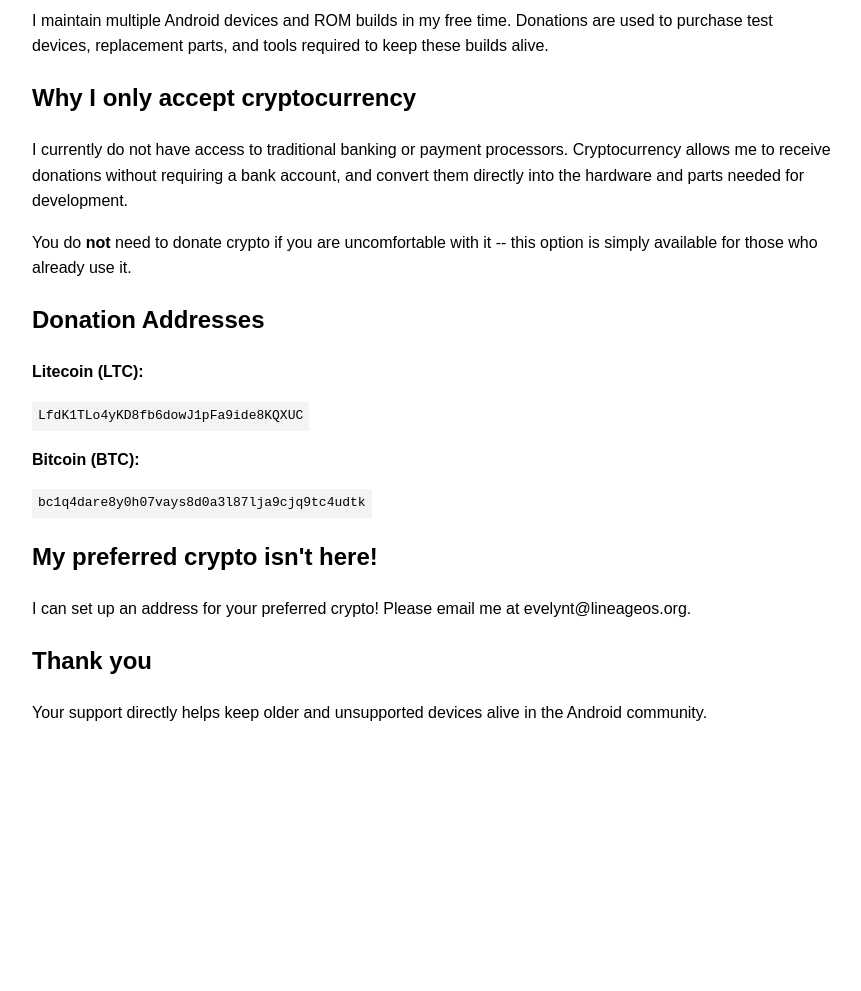
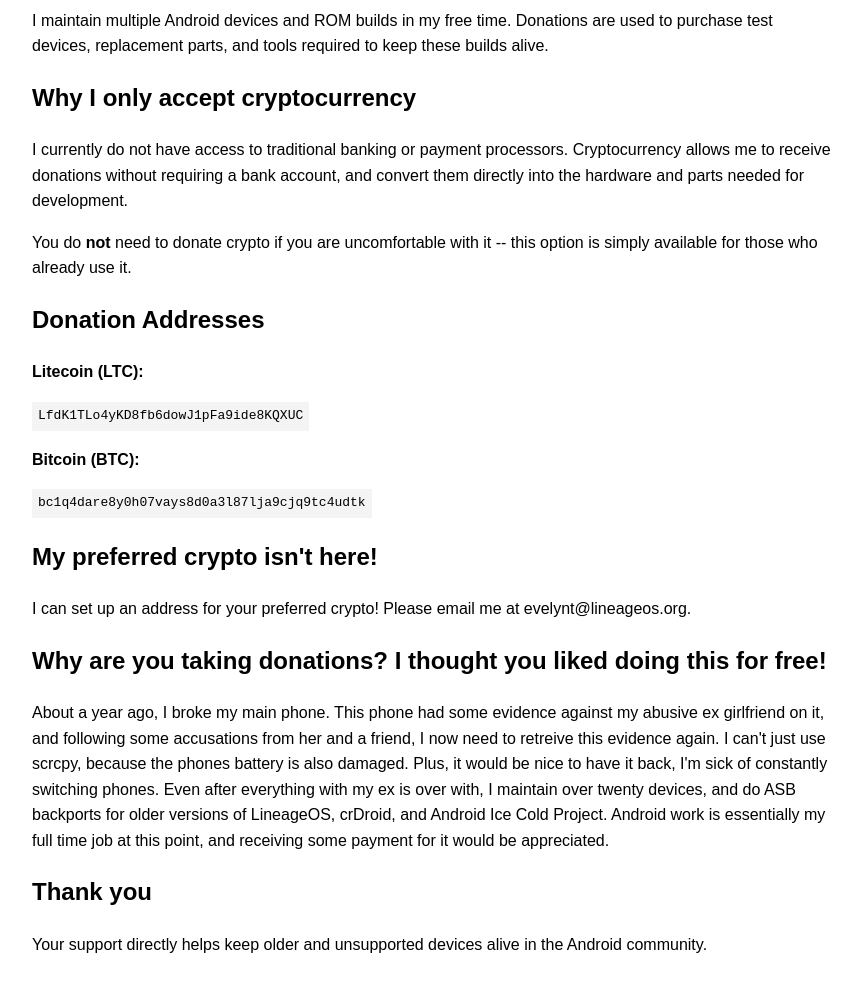
Before and after one commit to Lost-Entrepreneur439/Lost-Entrepreneur439.github.io, a plain HTML site: page index.html in a window 1280 px wide. Shown: the part 105-1096 px from the top of the page, without its empty margins (208-1069 px from the left). Before the commit the page ends 871 px from the top, so only its background shows below. Drawn offline with Linux system fonts and the light colour scheme.

Commit message:
Update index.html

```diff
--- a/index.html
+++ b/index.html
@@ -52,6 +52,13 @@
 I can set up an address for your preferred crypto! Please email me at evelynt@lineageos.org.
 </p>
 
+<h2>Why are you taking donations? I thought you liked doing this for free!</h2>
+<p>
+About a year ago, I broke my main phone. This phone had some evidence against my abusive ex girlfriend on it, and following some accusations from her and a friend, I now need to retreive this evidence again. I can't just use scrcpy, because the phones battery is also damaged. Plus, it would be nice to have it back, I'm sick of constantly switching phones.
+
+Even after everything with my ex is over with, I maintain over twenty devices, and do ASB backports for older versions of LineageOS, crDroid, and Android Ice Cold Project. Android work is essentially my full time job at this point, and receiving some payment for it would be appreciated.
+</p>
+
 <h2>Thank you</h2>
 
 <p>
```
